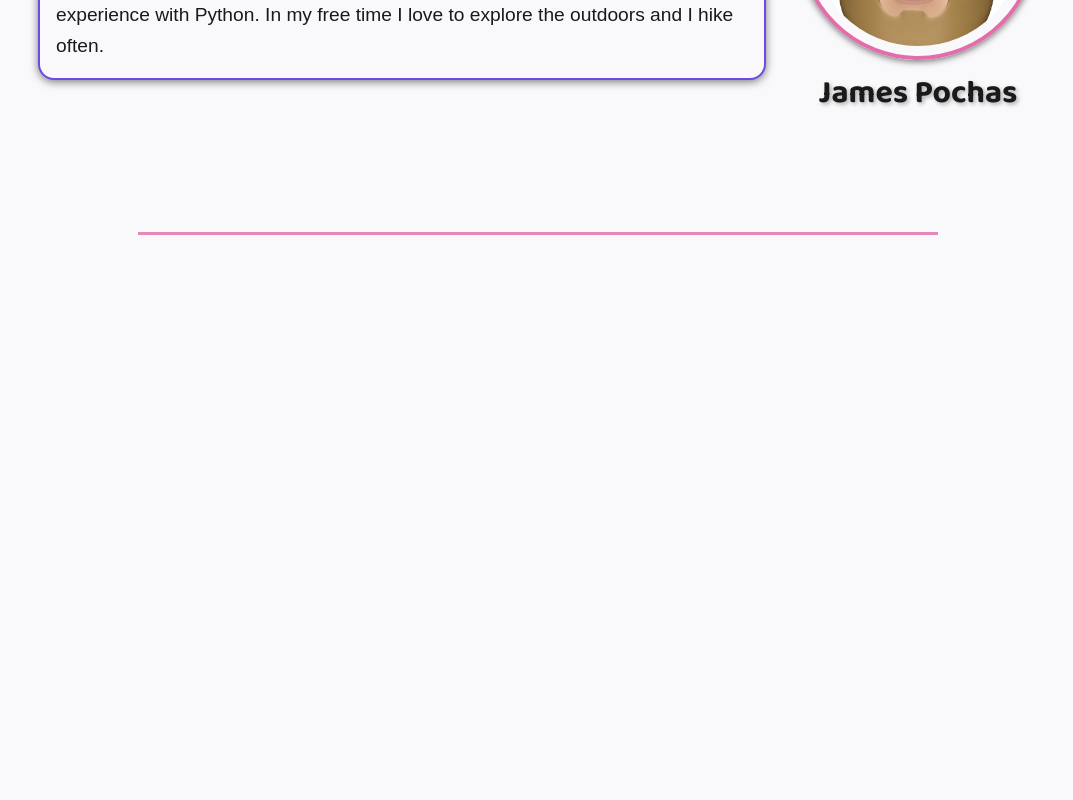
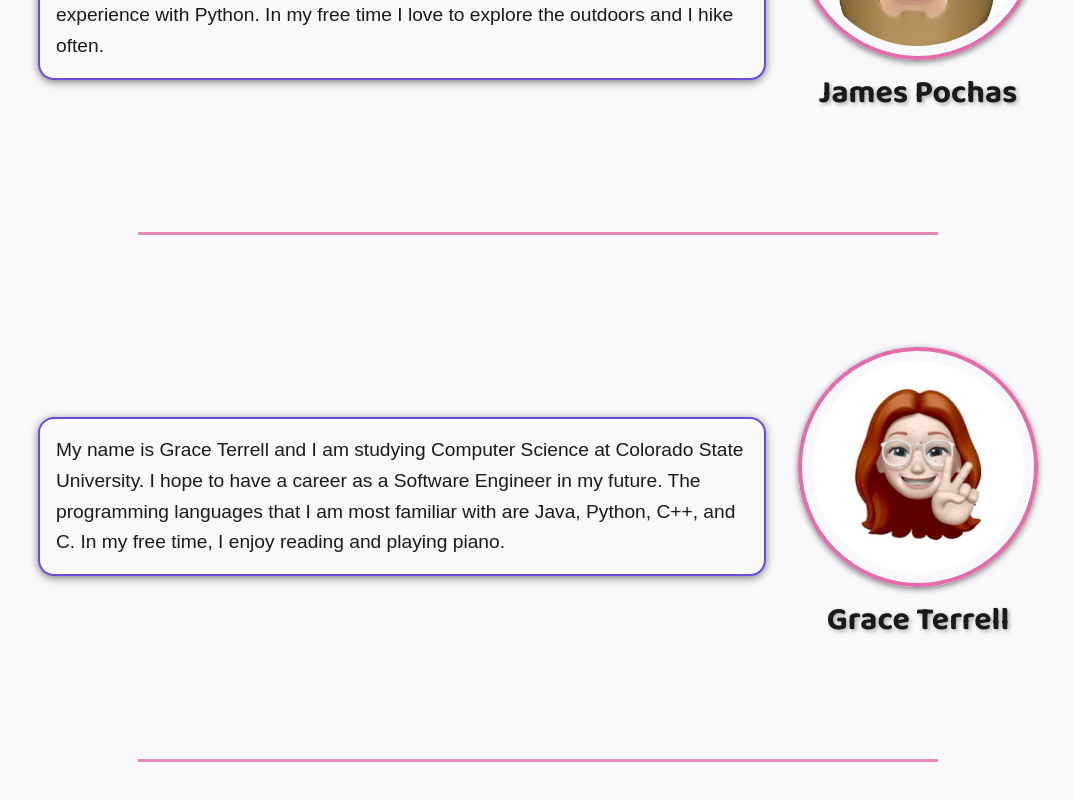
Before and after one commit to James-P-Code/cs312project, an Angular app: page /about in a window 1280 px wide. Shown: the part 816-1616 px from the top of the page, without its empty margins (102-1175 px from the left). Before the commit the page ends 1131 px from the top, so only its background shows below. Built offline with nearby package versions, Linux system fonts and the light colour scheme.

Commit message:
added grace bio and pic

```diff
--- a/src/app/about/about.component.ts
+++ b/src/app/about/about.component.ts
@@ -19,5 +19,10 @@ export class AboutComponent {
       'My name is James Pochas and I live in Broomfield, Colorado. I am currently an undergraduate student at Colorado State University pursuing a degree in Computer Science. I love to code and aspire to have a career as a Software Engineer. I am most familiar with Java and C++, and I also have some experience with Python. In my free time I love to explore the outdoors and I hike often.',
       'images/james.png'
     ),
+    new AboutItem(
+      'Grace Terrell',
+      'My name is Grace Terrell and I am studying Computer Science at Colorado State University. I hope to have a career as a Software Engineer in my future. The programming languages that I am most familiar with are Java, Python, C++, and C. In my free time, I enjoy reading and playing piano.',
+      'images/grace.png'
+    )
   ];
 }
```
Also changed, not shown: public/images/grace.png (added).
